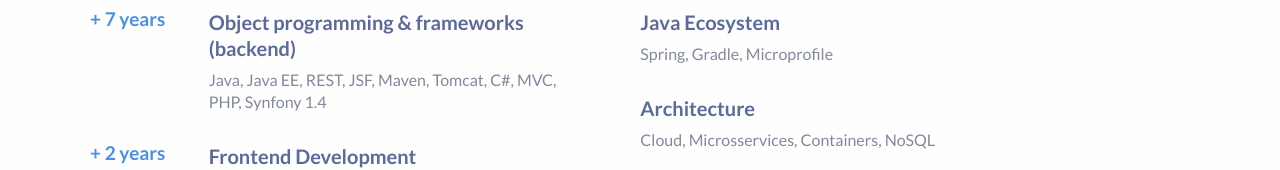
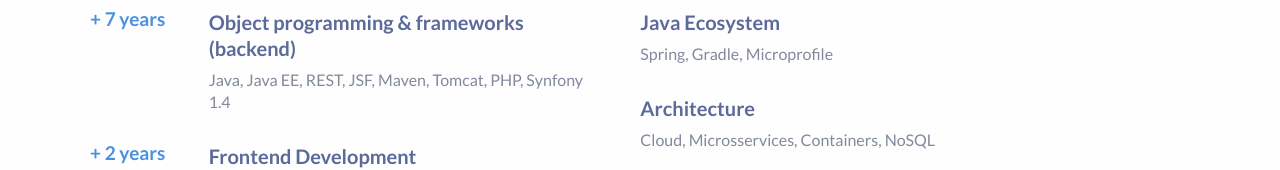
Before and after one commit to ccunha/ccunha.github.io, a plain HTML site: page index.html in a window 1280 px wide. Shown: the part 490-660 px from the top of the page. Drawn offline with Linux system fonts and the light colour scheme.

Commit message:
Retirada de informações de C#.

```diff
--- a/index.html
+++ b/index.html
@@ -27,7 +27,7 @@
 				<span class="exp">+ 7 years</span>
 				<div>
 					<h3>Object programming & frameworks (backend)</h3>
-					<span>Java, Java EE, REST, JSF, Maven, Tomcat, C#, MVC, PHP, Synfony 1.4</span>
+					<span>Java, Java EE, REST, JSF, Maven, Tomcat, PHP, Synfony 1.4</span>
 				</div>
 			</div>
 
```
